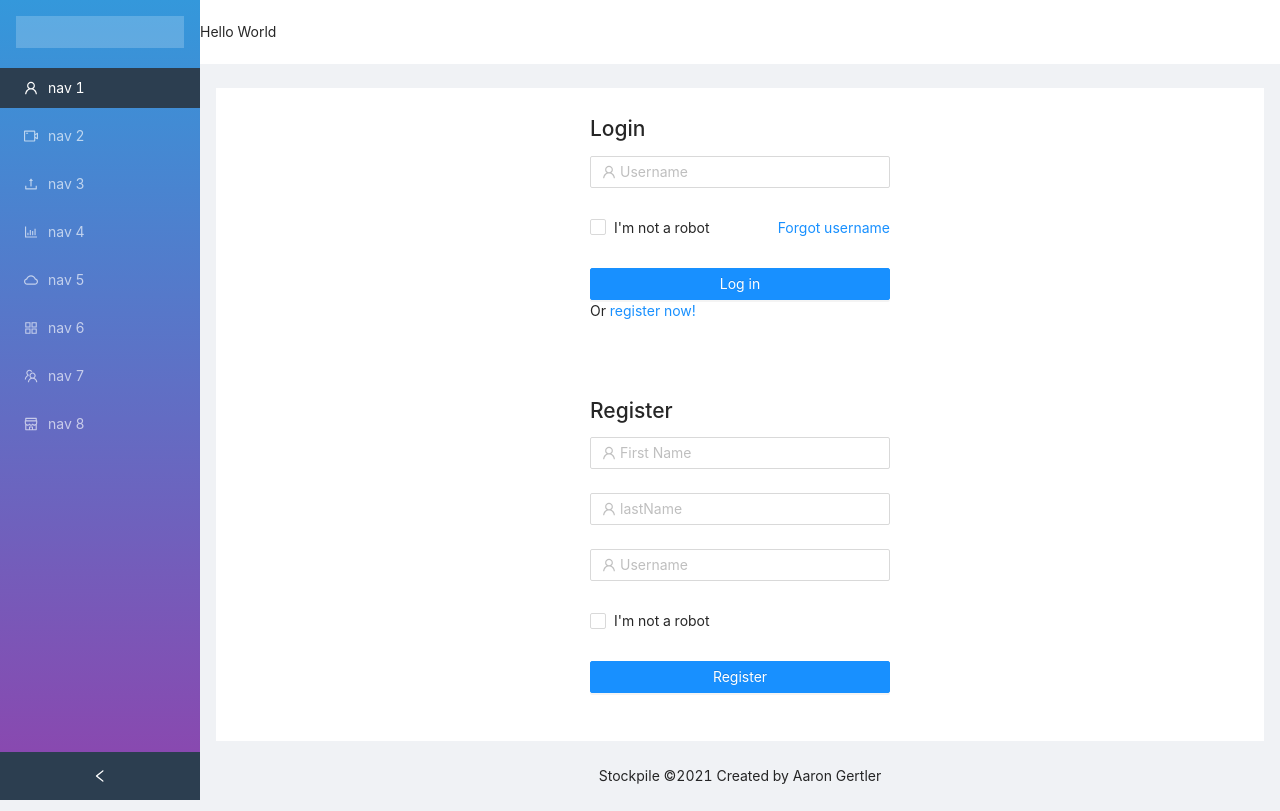
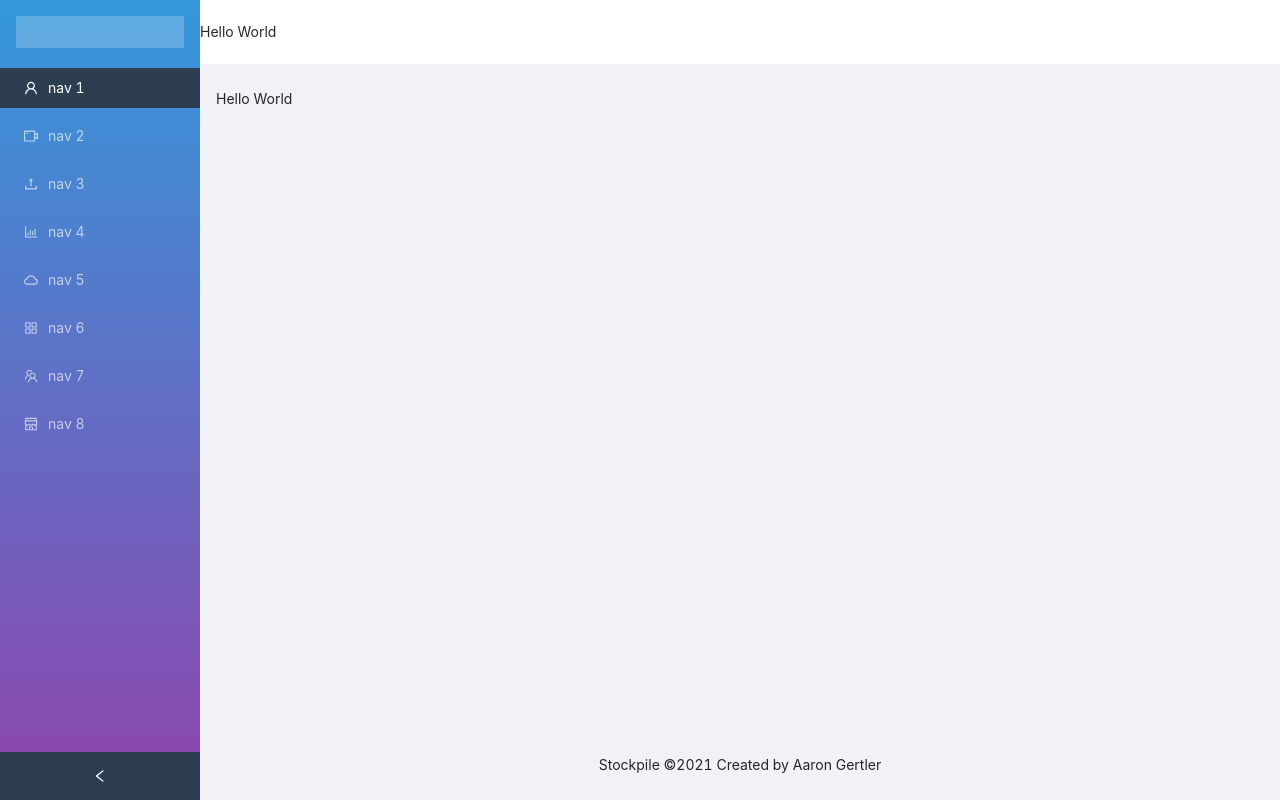
Before and after one commit to asgertler/stockpile, a React (Create React App) app: page / in a window 1280 px wide. Built offline with nearby package versions, Linux system fonts and the light colour scheme.

Commit message:
moved dashboard view to component

```diff
--- a/src/App.js
+++ b/src/App.js
@@ -1,10 +1,6 @@
 import React from 'react'
 
-import { Login } from './components/auth/Login'
-import { Register } from './components/auth/Register'
-import { Sidebar } from './components/sidebar/Sidebar'
-import { TopBar } from './components/topbar/TopBar'
-import { Foot } from './components/footer/Foot'
+import { Dashboard } from './components/dashboard/Dashboard'
 
 import { Layout } from 'antd'
 
@@ -12,21 +8,8 @@ const { Content } = Layout
 
 function App() {
   return (
-    <Layout>
-      <Sidebar />
-
-      <Layout className='site-layout'>
-        <TopBar />
-
-        <Content style={{ margin: '24px 16px 0', overflow: 'initial' }}>
-          <Login />
-          <Register />
-        </Content>
-
-        <Foot />
-      </Layout>
-    </Layout>
-  );
+    <Dashboard />
+  )
 }
 
 export default App;
--- /dev/null
+++ b/src/components/dashboard/Dashboard.js
@@ -0,0 +1,27 @@
+import React from 'react'
+
+import { Sidebar } from '../sidebar/Sidebar'
+import { TopBar } from '../topbar/TopBar'
+import { Foot } from '../footer/Foot'
+
+import { Layout } from 'antd'
+
+const { Content } = Layout
+
+export const Dashboard = () => {
+    return (
+        <Layout>
+            <Sidebar />
+
+            <Layout className='site-layout'>
+                <TopBar />
+
+                <Content style={{ margin: '24px 16px 0', overflow: 'initial' }}>
+                    Hello World
+                </Content>
+
+                <Foot />
+            </Layout>
+        </Layout>
+    )
+}
```
Also changed, not shown: src/components/dashboard/Dashboard.sass (added).
